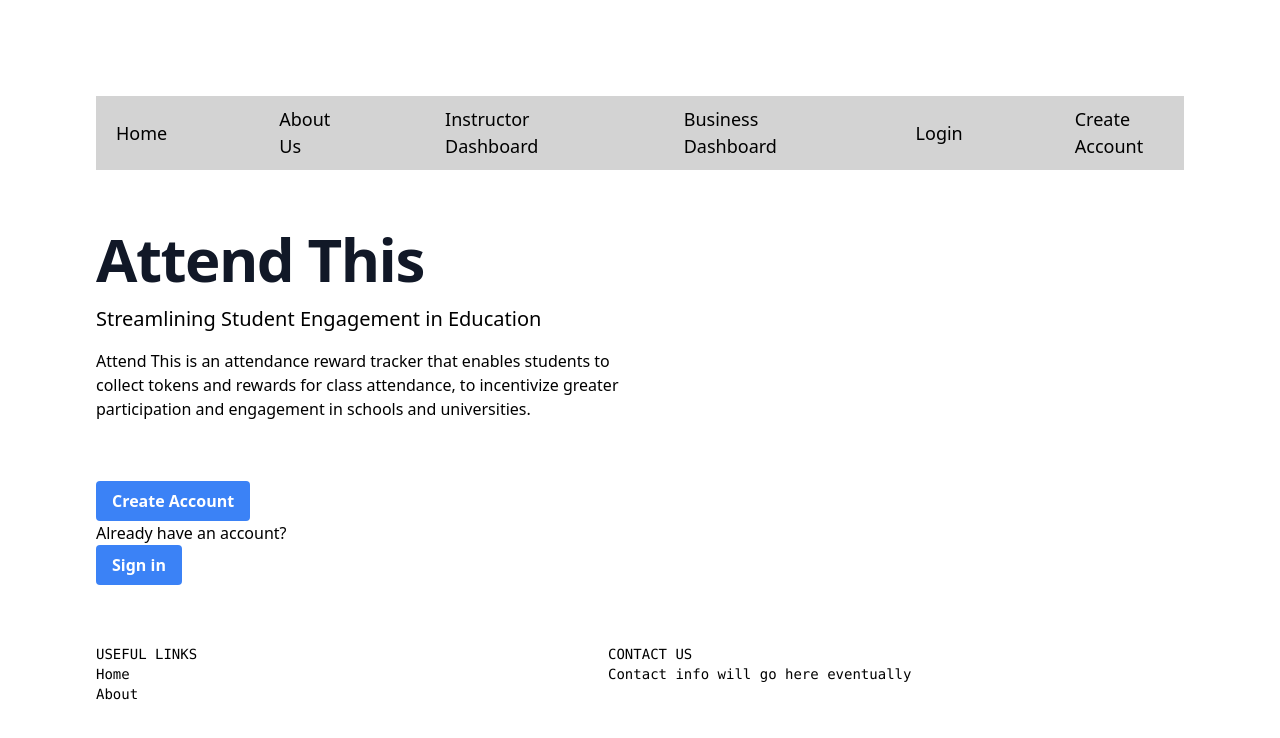
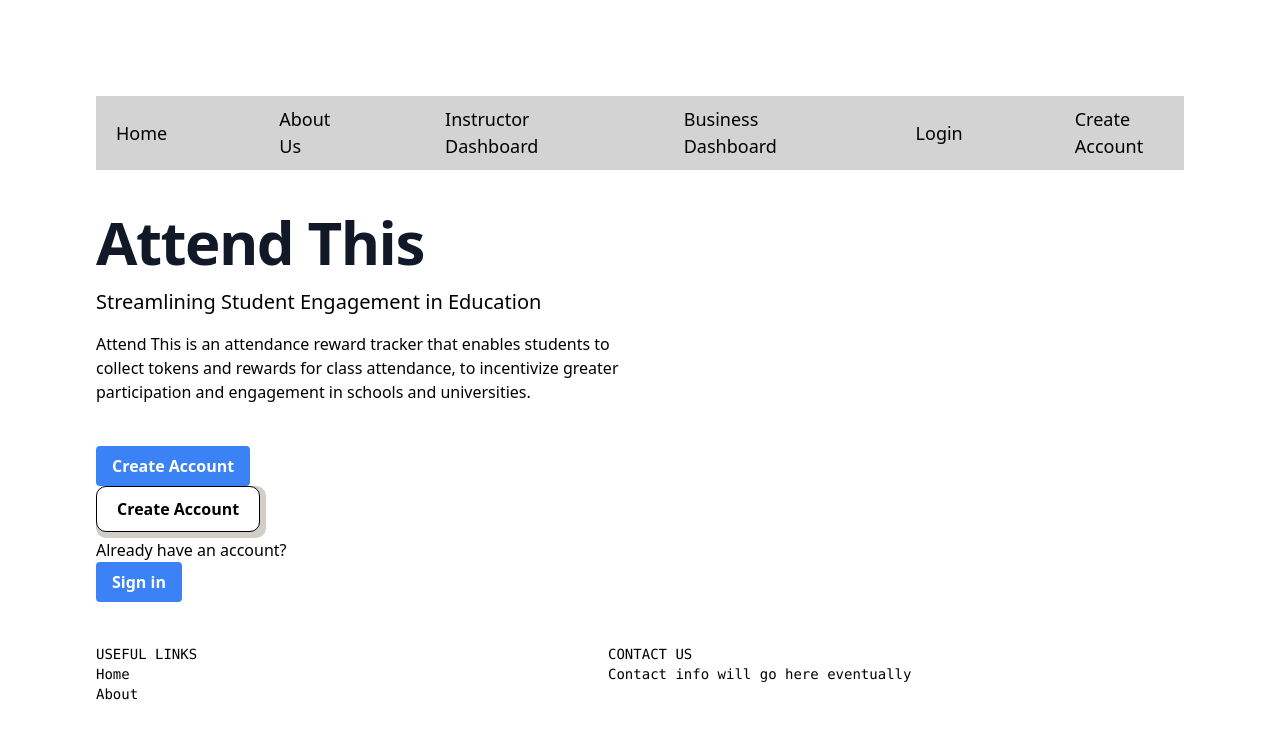
Before and after one commit to EECS-581/attendance-tracker, a Next.js app in the folder packages/website/: page / in a window 1280 px wide. Shown: the top 738 px of the page. Built offline with nearby package versions, Linux system fonts and the light colour scheme.

Commit message:
got light colorful button component to work

```diff
--- /dev/null
+++ b/packages/website/src/components/LightColorfulButton.jsx
@@ -0,0 +1,38 @@
+import React from "react";
+import Link from "next/link";
+
+const LightColorfulButton = ({ title, link, shadowColor = "#D1CDC7" }) => {
+  const shadowStyle = {
+    display: "inline-block",
+    borderRadius: "10px",
+    padding: "3px", // This creates the offset effect
+    backgroundColor: shadowColor,
+  };
+
+  const buttonStyle = {
+    display: "inline-flex",
+    alignItems: "center",
+    justifyContent: "center",
+    backgroundColor: "white",
+    borderRadius: "10px",
+    border: "1px solid black",
+    padding: "10px 20px",
+    cursor: "pointer",
+    fontWeight: "bold",
+    position: "relative",
+    top: "-3px", // Offset the button up by 3px
+    left: "-3px", // Offset the button left by 3px
+    textDecoration: "none", // Remove the underline from the anchor tag
+    color: "black", // Set the text color to black
+  };
+
+  return (
+    <div style={shadowStyle}>
+      <Link href={link} passHref>
+        <div style={buttonStyle}>{title}</div>
+      </Link>
+    </div>
+  );
+};
+
+export default LightColorfulButton;
--- /dev/null
+++ b/packages/website/src/components/SolidColorButton.jsx
@@ -0,0 +1,73 @@
+/**
+ * SolidColorButton.jsx
+ *
+ * This component renders a button with customizable background and text colors.
+ *
+ * Programmer: Emma Nasseri
+ * Created on: 9/25/23
+ * Dates the code was revised: N/A
+ * Brief description of each revision & author: N/A
+ *
+ * Preconditions:
+ * - `title` prop should be provided to display the button's label.
+ * - `onPress` prop should be provided to handle the button press event.
+ * - `backgroundColor` prop (optional) can be provided to customize the button's background color. Default is "plum".
+ * - `textColor` prop (optional) can be provided to customize the button's text color. Default is "black".
+ *
+ * Postconditions:
+ * - Renders a button with the provided title, background color, and text color.
+ *
+ * Error and exception conditions:
+ * - If `title` or `onPress` prop is not provided, the component may not function correctly.
+ *
+ * Side effects:
+ * - None.
+ *
+ * Invariants:
+ * - The button will always have a black border and bold text.
+ *
+ * Known faults:
+ * - None.
+ */
+
+import React from "react";
+import { Text, TouchableOpacity, StyleSheet } from "react-native";
+
+const SolidColorButton = ({
+  title,
+  onPress,
+  backgroundColor = "plum",
+  textColor = "black",
+}) => {
+  // Render the button with customizable background and text colors
+  return (
+    <TouchableOpacity
+      style={[styles.button, { backgroundColor: backgroundColor }]}
+      onPress={onPress}
+    >
+      <Text style={[styles.buttonText, { color: textColor }]}>{title}</Text>
+    </TouchableOpacity>
+  );
+};
+
+// Styles for the SolidColorButton component
+const styles = StyleSheet.create({
+  button: {
+    borderRadius: 10,
+    borderColor: "black",
+    borderWidth: 2,
+    paddingVertical: 10,
+    paddingHorizontal: 20,
+    alignItems: "center",
+    justifyContent: "center",
+    marginBottom: 5,
+    marginTop: 5,
+    marginLeft: 5,
+    marginRight: 5,
+  },
+  buttonText: {
+    fontWeight: "bold",
+  },
+});
+
+export default SolidColorButton;
--- a/packages/website/src/pages/about.jsx
+++ b/packages/website/src/pages/about.jsx
@@ -1,16 +1,12 @@
 import Navbar from "@/components/navbar";
 import Footer from "@/components/footer";
 
-
-
 export default function About() {
   return (
-
     <main className="flex min-h-screen flex-col items-center justify-between p-24">
       <Navbar />
       About Page
       <Footer />
-      <button onClick={mintTest}>Mint</button>
     </main>
   );
-};
+}
--- a/packages/website/src/pages/index.jsx
+++ b/packages/website/src/pages/index.jsx
@@ -5,9 +5,10 @@
 // This pages sets up the UI, there are no pre or post conditions, and no inputs to this page
 
 // This imports the navbar component
-import Navbar from "@/components/navbar"
+import Navbar from "@/components/navbar";
 // This imports the footer component
 import Footer from "@/components/footer";
+import LightColorfulButton from "@/components/LightColorfulButton";
 
 // This section creates the Home component
 // Creates a Home component to export to other pages if necessary
@@ -23,12 +24,18 @@ export default function Home() {
       </div>
       <div>
         {/* This section creates a header tag for the website title */}
-        <h1 className="mb-4 text-4xl font-extrabold leading-none tracking-tight text-gray-900 md:text-5xl lg:text-6xl">Attend This</h1>
+        <h1 className="mb-4 text-4xl font-extrabold leading-none tracking-tight text-gray-900 md:text-5xl lg:text-6xl">
+          Attend This
+        </h1>
         {/* This sections creates a subheader for the title page  */}
-        <h2 className="mb-4 text-xl">Streamlining Student Engagement in Education</h2>
+        <h2 className="mb-4 text-xl">
+          Streamlining Student Engagement in Education
+        </h2>
         {/* This section creates the tagline for the page  */}
         <p className="w-1/2">
-          Attend This is an attendance reward tracker that enables students to collect tokens and rewards for class attendance, to incentivize greater participation and engagement in schools and universities.
+          Attend This is an attendance reward tracker that enables students to
+          collect tokens and rewards for class attendance, to incentivize
+          greater participation and engagement in schools and universities.
         </p>
       </div>
       <div>
@@ -37,10 +44,9 @@ export default function Home() {
           {/* This creates the button for creating an account - this links to the create account page  */}
           <a href="/create_account">Create Account</a>
         </div>
+        <LightColorfulButton title="Create Account" link="/create_account" />
         {/* This creates a paragraph tag to hold this sentence between the buttons */}
-        <p>
-          Already have an account?
-        </p>
+        <p>Already have an account?</p>
         {/* This section creates the container to hold the login button which redirects to the login page */}
         <div className="max-w-fit text-center bg-blue-500 hover:bg-blue-700 text-white font-bold py-2 px-4 rounded">
           <a href="/login">Sign in</a>
@@ -52,5 +58,5 @@ export default function Home() {
         <Footer />
       </div>
     </main>
-  )
+  );
 }
```
